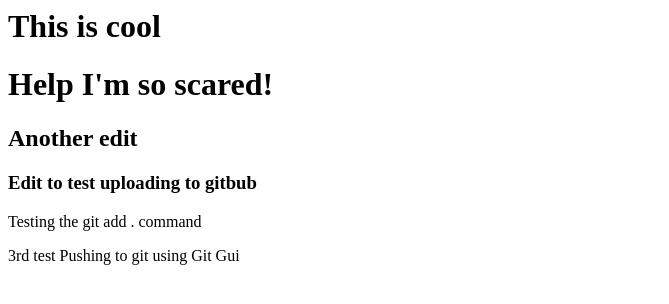
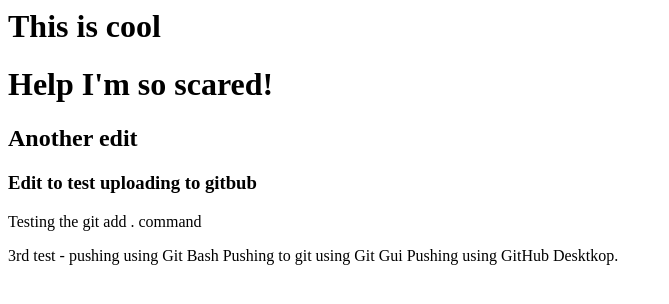
Before and after one commit to paul2ma/2020.programming, a plain HTML site: page index.html in a window 1280 px wide. Shown: the whole page, without its empty margins (0-669 px from the left). Drawn offline with Linux system fonts and the light colour scheme.

Commit message:
My fourth commit
Testing GitHub Desktop

```diff
--- a/index.html
+++ b/index.html
@@ -3,5 +3,6 @@
 <h2>Another edit</h2>
 <h3>Edit to test uploading to gitbub</h3>
 <p>Testing the git add . command</p>
-3rd test
+3rd test - pushing using Git Bash
 Pushing to git using Git Gui
+Pushing using GitHub Desktkop.
```
